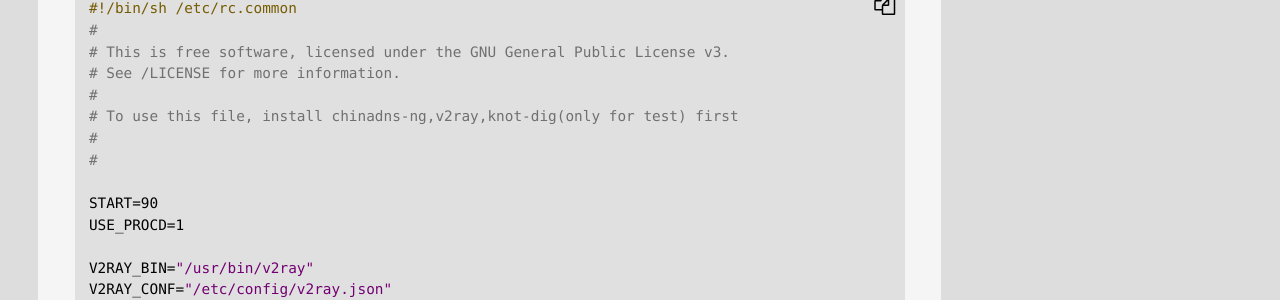
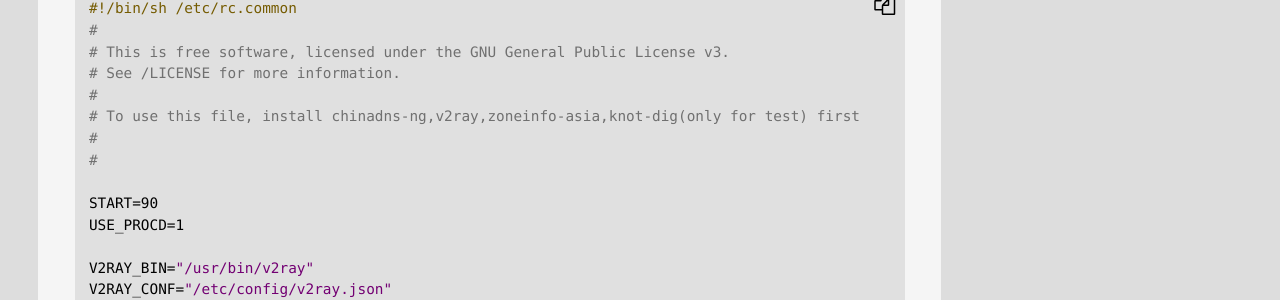
Before and after one commit to jibenfa/jibenfa.github.com, a Jekyll site: the page built from _posts/2025-08-19-E59CA8openwrtE4B88BE4BDBFE794A8chinadns-ngE690ADE9858Dv2rayE5AE9EE78EB0E9808FE6988EE4BBA3E79086.md, in a window 1280 px wide and 900 px high, scrolled down 6419 px. Shown: the part 152-452 px from the top of the window. Built offline with Jekyll 4.4.1, drawn with Linux system fonts in a browser that asks for light colours.

Commit message:
Update 2025-08-19-E59CA8openwrtE4B88BE4BDBFE794A8chinadns-ngE690ADE9858Dv2rayE5AE9EE78EB0E9808FE6988EE4BBA3E79086.md

```diff
--- a/_posts/2025-08-19-E59CA8openwrtE4B88BE4BDBFE794A8chinadns-ngE690ADE9858Dv2rayE5AE9EE78EB0E9808FE6988EE4BBA3E79086.md
+++ b/_posts/2025-08-19-E59CA8openwrtE4B88BE4BDBFE794A8chinadns-ngE690ADE9858Dv2rayE5AE9EE78EB0E9808FE6988EE4BBA3E79086.md
@@ -316,7 +316,7 @@ verdict-cache 4096
 # This is free software, licensed under the GNU General Public License v3.
 # See /LICENSE for more information.
 #
-# To use this file, install chinadns-ng,v2ray,knot-dig(only for test) first
+# To use this file, install chinadns-ng,v2ray,zoneinfo-asia,knot-dig(only for test) first
 #
 #
 
```
